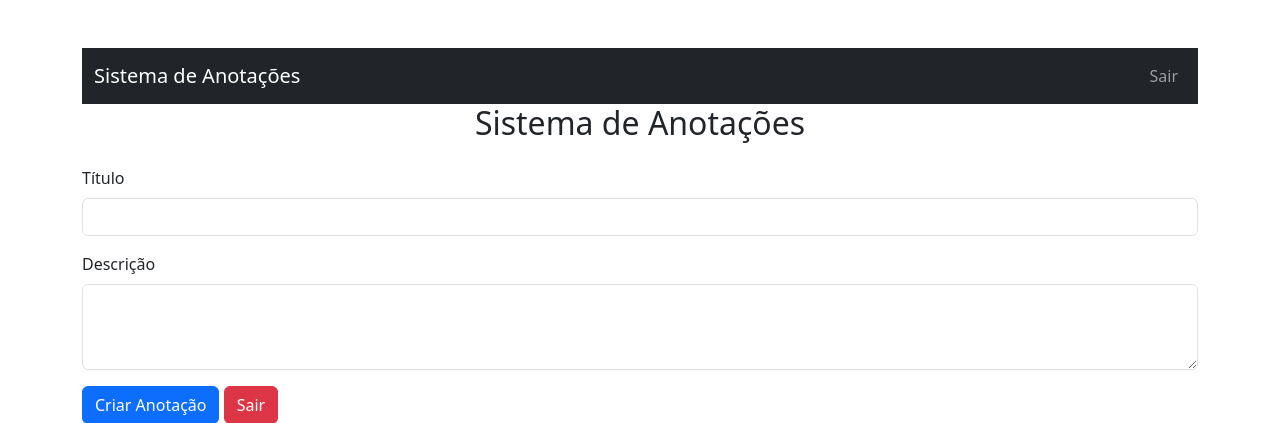
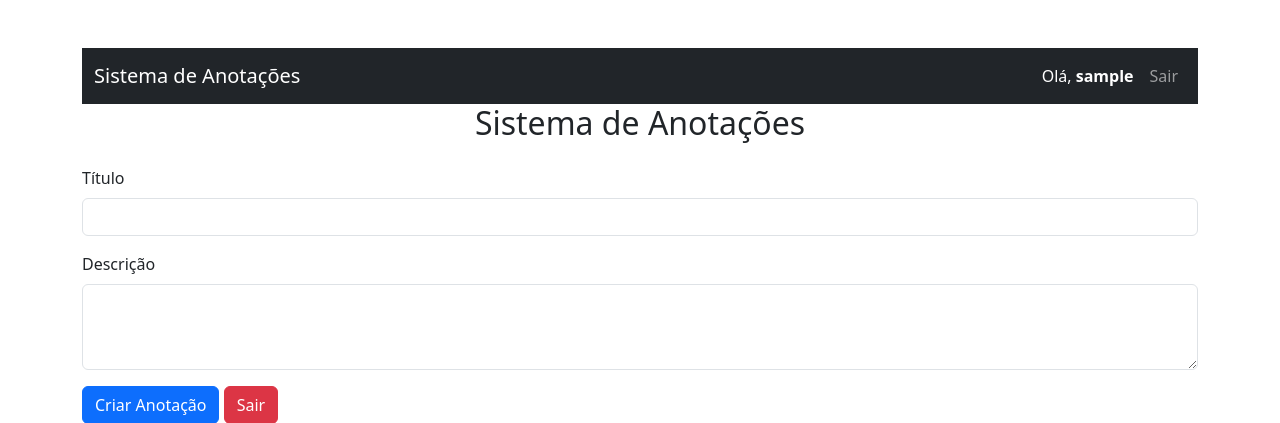
Before and after one commit to Aiinoot/sistema_anotacoes, a PHP site: page / in a window 1280 px wide. Shown: the top 423 px of the page. Run offline with PHP 8.4, Linux system fonts and the light colour scheme; the visitor is signed in with stand-in values (Sample User, id 1); data that the repository does not hold is empty.

Commit message:
usuario aparecer nome

```diff
--- a/header.php
+++ b/header.php
@@ -5,8 +5,11 @@
             <span class="navbar-toggler-icon"></span>
         </button>
         <div class="collapse navbar-collapse" id="navbarNav">
-            <ul class="navbar-nav ms-auto">
+            <ul class="navbar-nav ms-auto align-items-center">
                 <?php if (isset($_SESSION['usuario_id'])): ?>
+                    <li class="nav-item">
+                        <a class="nav-link disabled text-white">Olá, <strong><?= htmlspecialchars($_SESSION['nome']); ?></strong></a>
+                    </li>
                     <li class="nav-item"><a class="nav-link" href="logout.php">Sair</a></li>
                 <?php else: ?>
                     <li class="nav-item"><a class="nav-link" href="login.php">Login</a></li>
--- a/login.php
+++ b/login.php
@@ -9,7 +9,7 @@ if (isset($_POST['login'])) {
     $senha = $_POST['senha'];
 
     if (!empty($usuario) && !empty($senha)) {
-        $stmt = $conn->prepare("SELECT id, senha FROM usuarios WHERE usuario = ?");
+        $stmt = $conn->prepare("SELECT id, senha, usuario FROM usuarios WHERE usuario = ?");
         $stmt->bind_param("s", $usuario);
         $stmt->execute();
         $result = $stmt->get_result();
@@ -18,6 +18,7 @@ if (isset($_POST['login'])) {
             $row = $result->fetch_assoc();
             if (password_verify($senha, $row['senha'])) {
                 $_SESSION['usuario_id'] = $row['id'];
+                $_SESSION['nome'] = $row['usuario'];
                 header("Location: index.php");
                 exit();
             } else {
```
